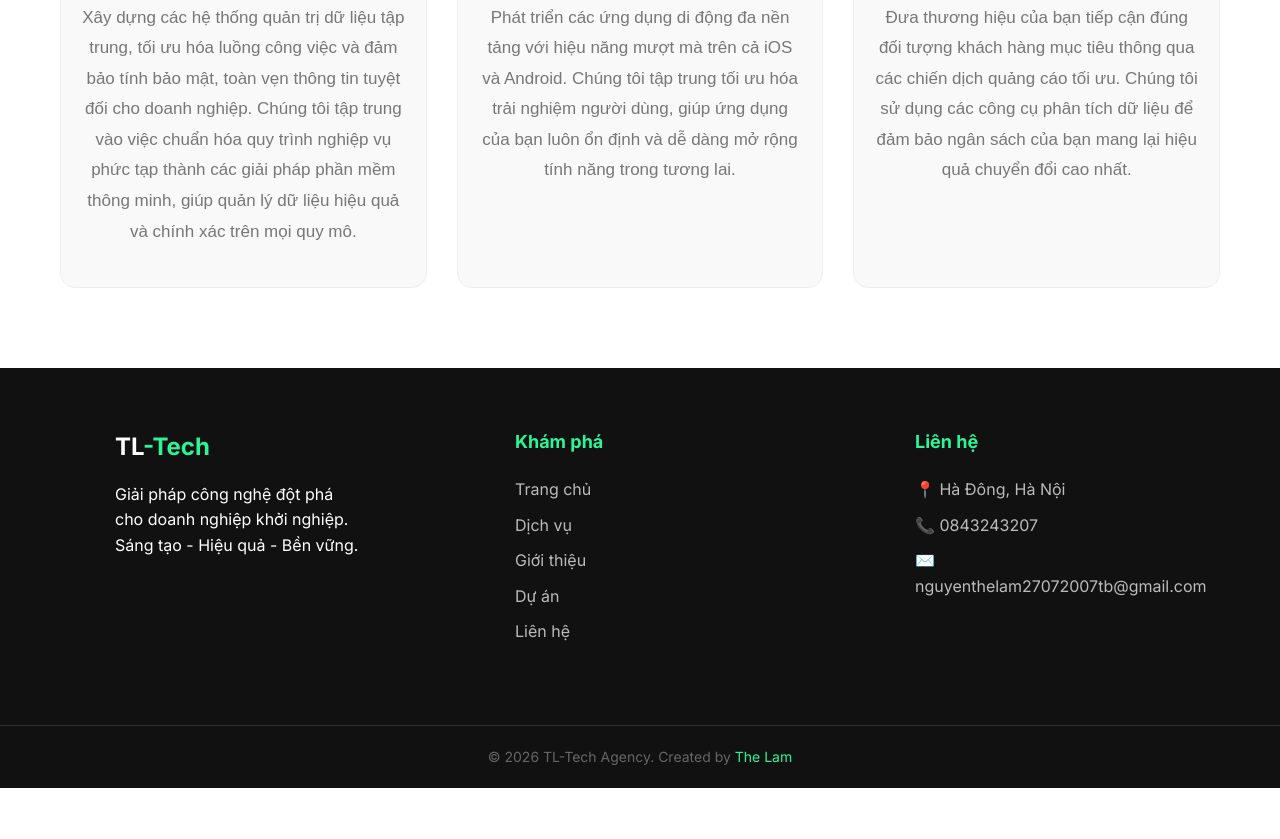
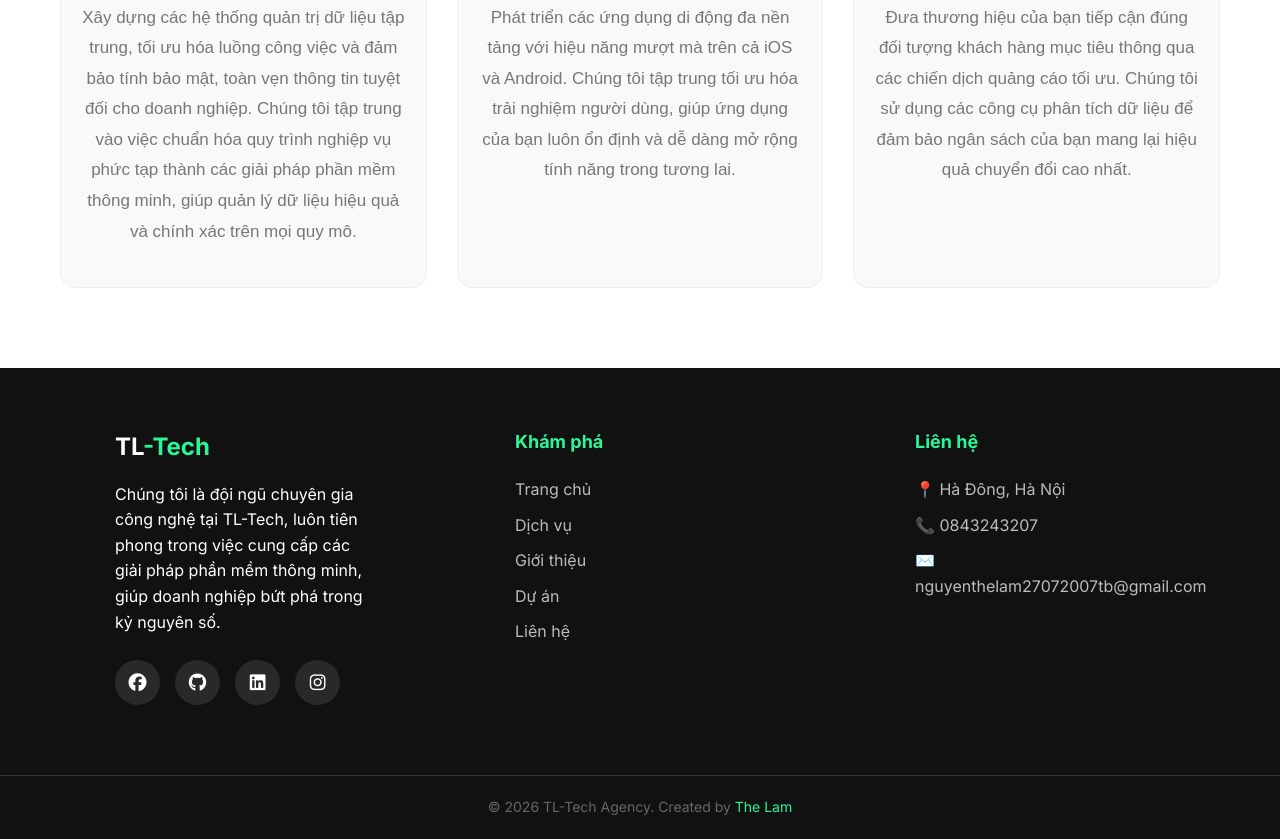
Before and after one commit to thelam07/btl-js, a plain HTML site: page index.html in a window 1280 px wide. Shown: the part 1197-2036 px from the top of the page. Before the commit the page ends 1985 px from the top, so only its background shows below. Drawn offline with Linux system fonts and the light colour scheme.

Commit message:
Sờ mo úp đết footer

```diff
--- a/index.html
+++ b/index.html
@@ -5,6 +5,7 @@
         <meta name="viewport" content="width=device-width, initial-scale=1.0">
         <title>TL-Tech Solutions | Agency Cong Nghe</title>
         <link rel="stylesheet" href="style.css">
+        <link rel="stylesheet" href="https://cdnjs.cloudflare.com/ajax/libs/font-awesome/6.5.1/css/all.min.css">
     </head>
 
     <body>
@@ -71,14 +72,20 @@
 
         <div class="footer-tong">
             <div class="container-footer">
+
                 <div class="cot-footer">
                     <div class="logo-footer">TL<span>-Tech</span></div>
-                    <div class="mo-ta">
-                        Giải pháp công nghệ đột phá cho doanh nghiệp khởi nghiệp.
-                        Sáng tạo - Hiệu quả - Bền vững.
+                        <div class="mo-ta">
+                            Chúng tôi là đội ngũ chuyên gia công nghệ tại TL-Tech, luôn tiên phong trong việc cung cấp các giải pháp phần mềm thông minh, giúp doanh nghiệp bứt phá trong kỷ nguyên số.
+                        </div>
+
+                        <div class="social-icons">
+                            <a href="#"><i class="fa-brands fa-facebook"></i></a>
+                            <a href="#"><i class="fa-brands fa-github"></i></a>
+                            <a href="#"><i class="fa-brands fa-linkedin"></i></a>
+                            <a href="#"><i class="fa-brands fa-instagram"></i></a>
+                        </div>
                     </div>
-                </div>
-
                 <div class="cot-footer">
                     <div class="tieu-de-cot">Khám phá</div>
                     <div class="link-footer"><a href="#">Trang chủ</a></div>
--- a/style.css
+++ b/style.css
@@ -261,3 +261,29 @@ body {
 .copy-right span {
     color: #2af598;
 }
+.social-icons {
+    margin-top: 25px;
+    display: flex;
+    gap: 15px;
+    justify-content: flex-start;
+}
+
+.social-icons a {
+    display: flex;
+    align-items: center;
+    justify-content: center;
+    width: 45px;
+    height: 45px;
+    background-color: rgba(255, 255, 255, 0.1);
+    border-radius: 50%;
+    color: #fff;
+    font-size: 18px;
+    text-decoration: none;
+    transition: 0.3s;
+}
+
+.social-icons a:hover {
+    background-color: #2af598;
+    color: #111;
+    transform: translateY(-5px);
+}
```
